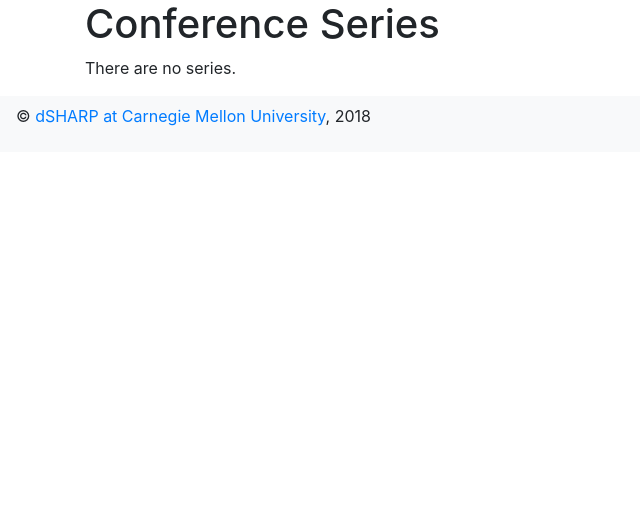
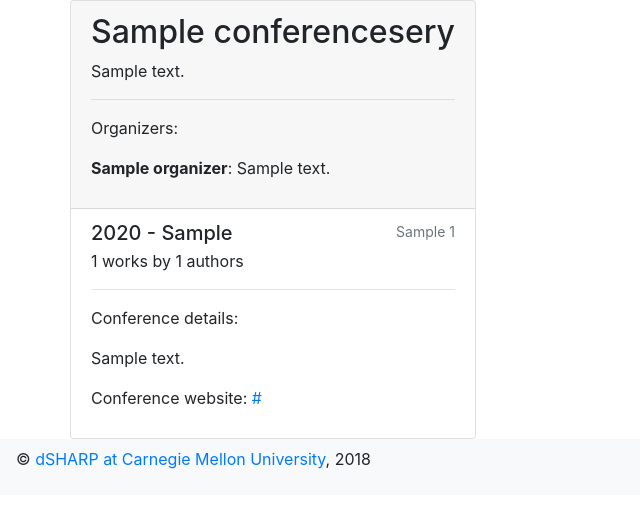
Before and after one commit to cmu-lib/dhweb_app, a Django app: page /conferences in a window 1280 px wide. Shown: the part 56-564 px from the top of the page, without its empty margins (0-640 px from the left). Run offline with Django 3.2, Linux system fonts and the light colour scheme; tables that the repository leaves empty hold one stand-in row (values such as "Sample post"); some libraries are stand-ins or nearby versions.

Commit message:
setup conferences page

```diff
--- a/app/abstracts/models.py
+++ b/app/abstracts/models.py
@@ -11,6 +11,10 @@ class ConferenceSeries(models.Model):
     title = models.CharField(max_length=100)
     abbreviation = models.CharField(max_length=7, blank=True, unique=True)
     notes = models.TextField(blank=True, null=False, default="")
+
+    @property
+    def all_organizers(self):
+        return Organizer.objects.filter(conferences_organized__series=self).distinct()
 
     def __str__(self):
         if self.abbreviation:
@@ -31,6 +35,16 @@ class Conference(models.Model):
     )
     notes = models.TextField(blank=True, null=False, default="")
     url = models.URLField(blank=True)
+
+    class Meta:
+        ordering: ["-year"]
+
+    @property
+    def public_works(self):
+        return self.works.filter(state="ac")
+
+    def public_authors(self):
+        return Author.objects.filter(authorships__work__in=self.public_works).count()
 
     def __str__(self):
         if self.venue_abbreviation:
@@ -69,7 +83,7 @@ class SeriesMembership(models.Model):
 
     class Meta:
         unique_together = ("series", "number")
-        ordering = ["number"]
+        ordering = ["-conference__year"]
 
     def __str__(self):
         return f"{self.series.title} - {self.number} - {self.conference}"
--- a/app/abstracts/templates/base.html
+++ b/app/abstracts/templates/base.html
@@ -33,10 +33,9 @@
         <a class="nav-link dropdown-toggle" href="#" id="navbarDropdown" role="button" data-toggle="dropdown"
         aria-haspopup="true" aria-expanded="false">Browse</a>
         <div class="dropdown-menu" aria-labelledby="navbarDropdown">
+          <a class="dropdown-item" href="{% url 'conference_list' %}">Conferences</a>
           <a class="dropdown-item" href="{% url 'work_list' %}">Works</a>
-          <a class="dropdown-item" href="{% url 'series_list' %}">Conference Series</a>
           <a class="dropdown-item" href="{% url 'author_list' %}">Authors</a>
-          <a class="dropdown-item" href="{% url 'institution_list' %}">Institutions</a>
         </div>
       </li>
       <li class="nav-item">
--- /dev/null
+++ b/app/abstracts/templates/conference_card.html
@@ -0,0 +1,11 @@
+<div class="d-flex justify-content-between">
+<h5 class="mb-1">{{ conference.year }} - {{ conference.venue }}</h5>
+<small class="text-muted">{% for membership in conference.series_memberships.all %}{{ membership.series }} {{ membership.number }}{% if not forloop.last %}, {% endif %}{% endfor %}</small>
+</div>
+<p>{{ conference.public_works.count }} works by {{ conference.public_authors}} authors</p>
+{% if conference.notes or conference.url %}
+<hr>
+<p>Conference details:</p>
+{% if conference.notes %}<p>{{ conference.notes }}</p>{% endif %}
+{% if conference.url %}<p>Conference website: <a href="{{ conference.url }}">{{ conference.url }}</a></p>{% endif %}
+{% endif %}
--- a/app/abstracts/templates/conference_list.html
+++ b/app/abstracts/templates/conference_list.html
@@ -2,15 +2,27 @@
 
 {% block content %}
 
-<h1>Conference Series</h1>
-{% if series_list %}
-<ul>
-  {% for series in series_list %}
-  <li><a href="{% url 'series_detail' series.id %}">{{ series.title }}</a></li>
-  {% endfor %}
-</ul>
-{% else %}
-<p>There are no series.</p>
-{% endif %}
+{% for series in conference_list %}
+<div class="row">
+<div class="card">
+  <div class="card-header">
+    <h2 name="{{ series.abbreviation }}">{{ series.title }}</h2>
+    {% if series.notes %}
+      <p>{{ series.notes }}</p>
+    {% endif %}
+    <hr>
+    <p>Organizers:</p>
+    {% for organizer in series.all_organizers %}
+    <p><strong>{{ organizer.name }}</strong>{% if organizer.name %}: {{ organizer.notes }}{% endif %}</p>
+    {% endfor %}
+  </div>
+  <ul class="list-group list-group-flush">
+    {% for conference in series.conferences.all %}
+    <li class="list-group-item">{% include "conference_card.html" with conference=conference %}</li>
+    {% endfor %}
+  </ul>
+</div>
+</div>
+{% endfor %}
 
 {% endblock %}
--- a/app/abstracts/urls.py
+++ b/app/abstracts/urls.py
@@ -9,15 +9,10 @@ urlpatterns = [
     path("authors", views.AuthorList.as_view(), name="author_list"),
     path("authors/<int:pk>", views.AuthorView.as_view(), name="author_detail"),
     path("conferences", views.ConferenceList.as_view(), name="conference_list"),
-    path(
-        "conferences/<int:pk>", views.ConferenceView.as_view(), name="conference_detail"
-    ),
     path("institutions", views.InstitutionList.as_view(), name="institution_list"),
     path(
         "institutions/<int:pk>",
         views.InstitutionView.as_view(),
         name="institution_detail",
     ),
-    path("series", views.SeriesList.as_view(), name="series_list"),
-    path("series/<int:pk>", views.SeriesView.as_view(), name="series_detail"),
 ]
--- a/app/abstracts/views.py
+++ b/app/abstracts/views.py
@@ -112,7 +112,7 @@ class AuthorView(DetailView):
         context["split_works"] = split_works
         context["appellation_assertions"] = appellation_assertions
         context["affiliation_assertions"] = affiliation_assertions
-        return context
+        return (context,)
 
 
 class AuthorList(ListView):
@@ -127,30 +127,12 @@ class AuthorList(ListView):
         return Author.objects.filter(works__state="ac").distinct()
 
 
-class ConferenceView(DetailView):
-    model = Conference
-    template_name = "conference_detail.html"
-
-
 class ConferenceList(ListView):
     context_object_name = "conference_list"
     template_name = "conference_list.html"
 
     def get_queryset(self):
-        return Conference.objects.order_by("-year")
-
-
-class SeriesList(ListView):
-    context_object_name = "series_list"
-    template_name = "series_list.html"
-
-    def get_queryset(self):
         return ConferenceSeries.objects.order_by("title")
-
-
-class SeriesView(DetailView):
-    model = ConferenceSeries
-    template_name = "series_detail.html"
 
 
 class InstitutionView(DetailView):
```
Also changed, not shown: app/abstracts/templates/series_detail.html (deleted, +0 -20 lines).
